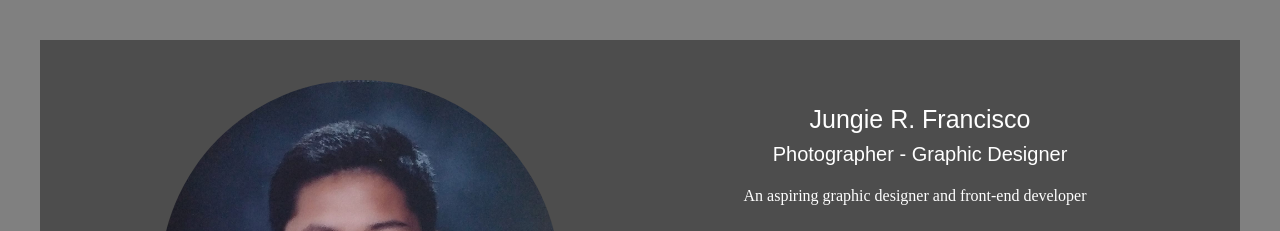
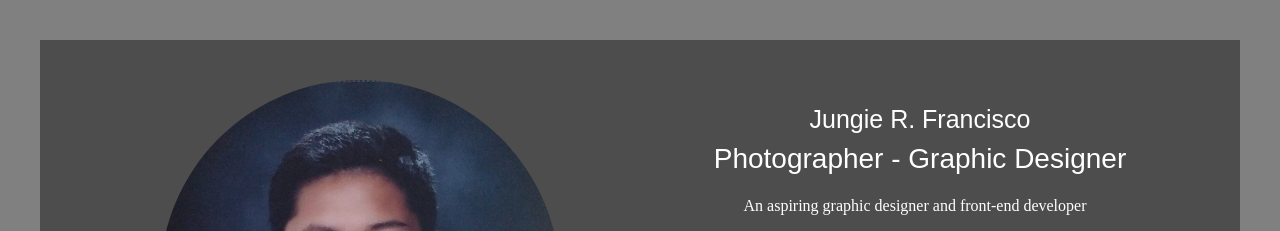
Before and after one commit to Jungie29/Jungie-Portfolio, a plain HTML site: page index.html in a window 1280 px wide. Shown: the top 231 px of the page. Drawn offline with nearby package versions, Linux system fonts and the light colour scheme; files that its build step writes are made by us from their sources.

Commit message:
Update index.html

```diff
--- a/index.html
+++ b/index.html
@@ -21,7 +21,7 @@
       </div>
       <br>
       <h1 style="font-size: 25px;">Jungie R. Francisco</h1>
-      <h5>Photographer - Graphic Designer</h5>
+      <h3>Photographer - Graphic Designer</h3>
       <p>An aspiring graphic designer and front-end developer</p>
       <p>+639368505032</p>
       <ul>
```
